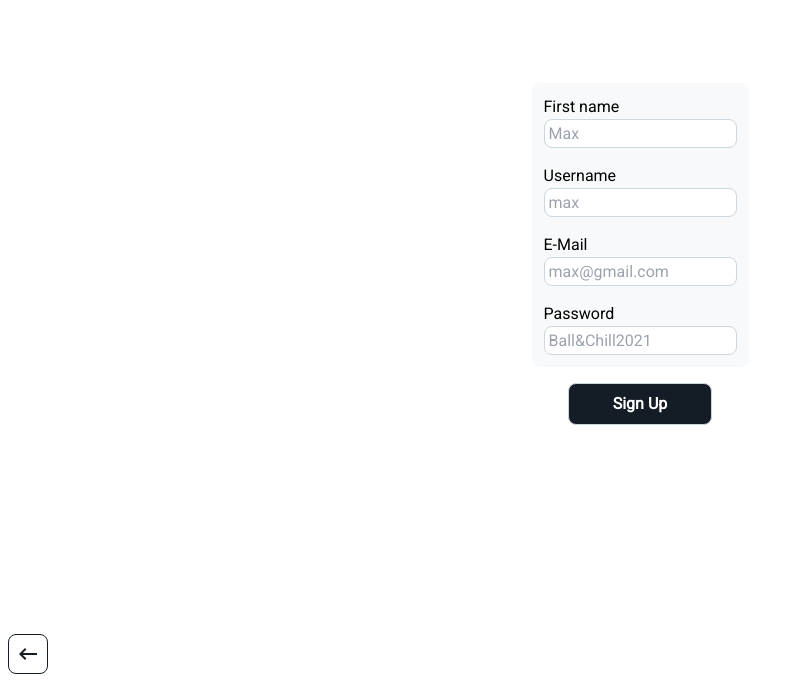
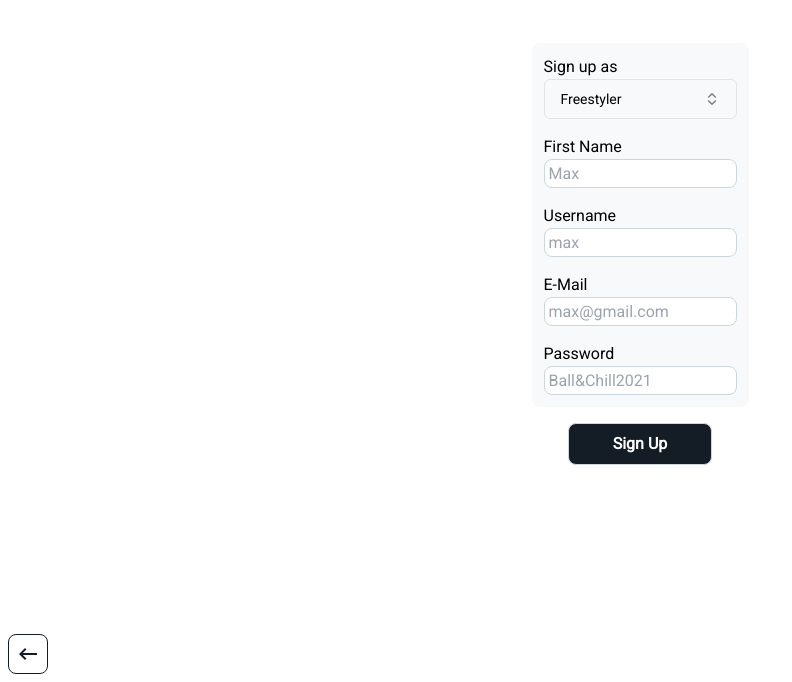
Before and after one commit to nilsfs7/fsmeet-frontend, a Next.js app: page /registration in a window 1280 px wide. Shown: the part 118-800 px from the top of the page, without its empty margins (0-792 px from the left). Built offline with nearby package versions, Linux system fonts and the light colour scheme.

Commit message:
registration: require choose user type

```diff
--- a/src/components/common/ComboBox.tsx
+++ b/src/components/common/ComboBox.tsx
@@ -13,25 +13,26 @@ interface IComboboxProps {
   value: string;
   searchEnabled?: boolean;
   label?: string;
+  className?: string;
   onChange: (value: any) => void;
 }
 
-const ComboBox = ({ menus, value, searchEnabled = false, label = 'Select', onChange }: IComboboxProps) => {
+const ComboBox = ({ menus, value, searchEnabled = false, label = 'Select', className, onChange }: IComboboxProps) => {
   const [open, setOpen] = React.useState(false);
 
   return (
     <Popover open={open} onOpenChange={setOpen}>
       <PopoverTrigger asChild>
-        <Button variant="outline" role="combobox" aria-expanded={open} className="min-w-[160px] justify-between bg-transparent hover:border-primary truncate">
+        <Button variant="outline" role="combobox" aria-expanded={open} className={cn('min-w-[160px] justify-between bg-transparent hover:border-primary truncate', className)}>
           <div className="truncate">{value ? menus.find((menu) => menu.value === value)?.text : label}</div>
           <ChevronsUpDown className="ml-2 h-4 w-4 shrink-0 opacity-50" />
         </Button>
       </PopoverTrigger>
-      <PopoverContent className="w-[160px] p-0">
+      <PopoverContent className={cn('w-[160px] p-0', className)}>
         <Command>
           {searchEnabled && <CommandInput placeholder="Search ..." />}
           <CommandEmpty>No data found.</CommandEmpty>
-          <CommandGroup className="max-h-[300px] overflow-y-auto">
+          <CommandGroup className={cn('max-h-[300px] overflow-y-auto', className)}>
             {menus.map((menu) => (
               <CommandItem
                 key={menu.text}
--- a/src/pages/registration/index.tsx
+++ b/src/pages/registration/index.tsx
@@ -12,8 +12,13 @@ import Link from 'next/link';
 import { Action } from '@/types/enums/action';
 import ActionButton from '@/components/common/ActionButton';
 import { UserType } from '@/types/enums/user-type';
+import ComboBox from '@/components/common/ComboBox';
+import { menuUserType } from '@/types/consts/menus/menu-user-type';
+import { getLabelForFirstName } from '@/types/funcs/get-label-for-first-name';
+import { getPlaceholderForByUserType } from '@/types/funcs/get-placeholders-by-user-type';
 
 const Register = () => {
+  const [userType, setUserType] = useState<UserType>(UserType.FREESTYLER);
   const [firstName, setFirstName] = useState('');
   const [username, setUsername] = useState('');
   const [email, setEmail] = useState('');
@@ -64,7 +69,7 @@ const Register = () => {
     setError('');
 
     try {
-      await createUser(username, UserType.FREESTYLER, email, password, firstName);
+      await createUser(username, userType, email, password, firstName);
       router.replace(`${routeRegistrationPending}?username=${username}&email=${email}`);
     } catch (error: any) {
       setError(error.message);
@@ -77,10 +82,24 @@ const Register = () => {
       <div className="p-2 h-full grid overflow-y-auto">
         <div className="h-full flex flex-col items-center justify-center">
           <div className="m-2 flex flex-col rounded-lg bg-secondary-light p-1 ">
+            <div className="flex h-[100%] flex-col p-2">
+              <div>{`Sign up as`}</div>
+              <div className="flex w-full">
+                <ComboBox
+                  className="w-full"
+                  menus={menuUserType}
+                  value={userType ? userType : menuUserType[0].value}
+                  onChange={(value: any) => {
+                    setUserType(value);
+                  }}
+                />
+              </div>
+            </div>
+
             <TextInput
               id={'firstName'}
-              label={'First name'}
-              placeholder="Max"
+              label={getLabelForFirstName(userType)}
+              placeholder={getPlaceholderForByUserType(userType).firstName}
               value={firstName}
               onChange={(e) => {
                 handleInputChangeFirstName(e);
@@ -90,7 +109,7 @@ const Register = () => {
             <TextInput
               id={'username'}
               label={'Username'}
-              placeholder="max"
+              placeholder={getPlaceholderForByUserType(userType).username}
               value={username}
               onChange={(e) => {
                 handleInputChangeUsername(e);
--- /dev/null
+++ b/src/types/consts/menus/menu-user-type.ts
@@ -0,0 +1,11 @@
+import { MenuItem } from '../../menu-item';
+import { UserType } from '@/types/enums/user-type';
+
+export const menuUserType: MenuItem[] = [
+  { text: 'Freestyler', value: UserType.FREESTYLER },
+  { text: 'Association', value: UserType.ASSOCIATION },
+  { text: 'Brand', value: UserType.BRAND },
+  { text: 'DJ', value: UserType.DJ },
+  { text: 'MC', value: UserType.MC },
+  { text: 'Media', value: UserType.MEDIA },
+];
--- /dev/null
+++ b/src/types/funcs/get-label-for-first-name.ts
@@ -0,0 +1,10 @@
+import { UserType } from '../enums/user-type';
+
+export function getLabelForFirstName(userType: UserType): string {
+  let label = 'First Name';
+
+  if (userType === UserType.ASSOCIATION) label = 'Association Name';
+  if (userType === UserType.BRAND) label = 'Brand Name';
+
+  return label;
+}
--- /dev/null
+++ b/src/types/funcs/get-placeholders-by-user-type.ts
@@ -0,0 +1,10 @@
+import { UserType } from '../enums/user-type';
+
+export function getPlaceholderForByUserType(userType: UserType): { firstName: string; username: string } {
+  let placeholders = { firstName: 'Max', username: 'max' };
+
+  if (userType === UserType.ASSOCIATION) placeholders = { firstName: 'WFFA', username: 'wffa' };
+  if (userType === UserType.BRAND) placeholders = { firstName: 'PersianBall', username: 'persianball' };
+
+  return placeholders;
+}
```
